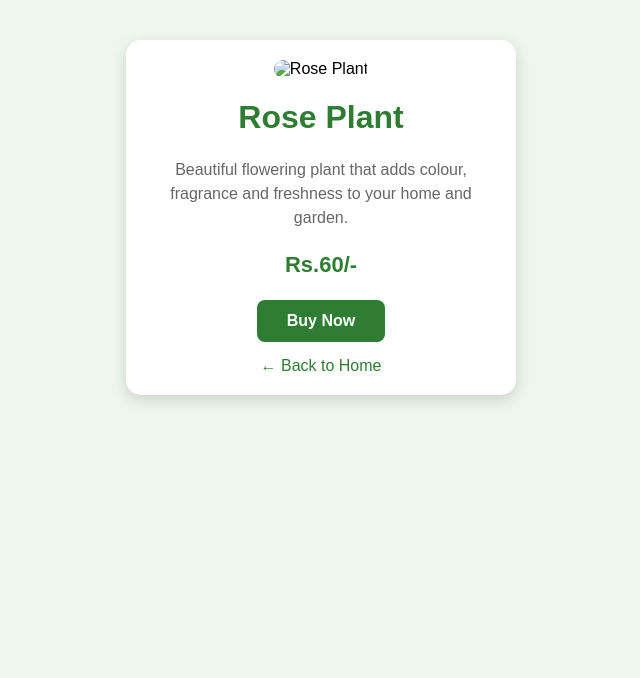
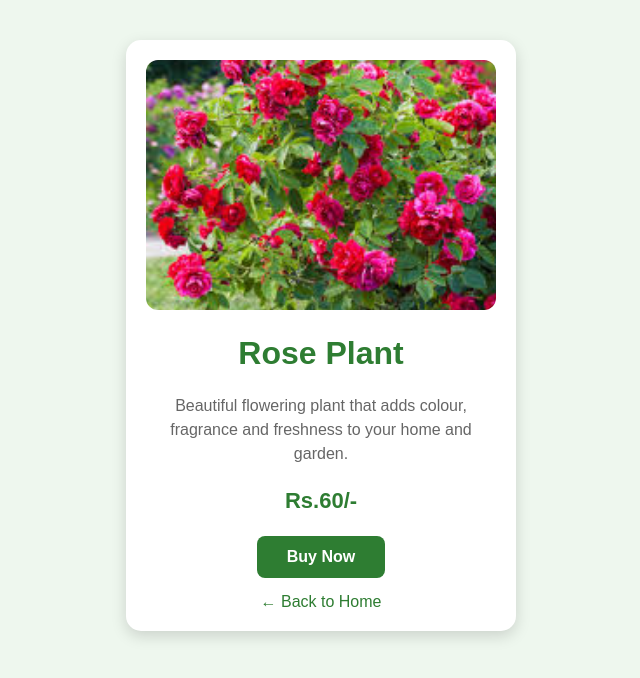
Before and after one commit to jdharshini670-spec/plantora_project_07, a plain HTML site: page roseplant.html in a window 1280 px wide. Shown: the whole page, without its empty margins (319-959 px from the left). Drawn offline with Linux system fonts and the light colour scheme.

Commit message:
Update roseplant.html

```diff
--- a/roseplant.html
+++ b/roseplant.html
@@ -73,7 +73,7 @@
     <div class="card">
 
         <!-- Rose Plant Image -->
-        <img src="images/Rose plant.jpg" alt="Rose Plant">
+        <img src="Rose plant.jpg" alt="Rose Plant">
 
         <h1>Rose Plant</h1>
 
```
